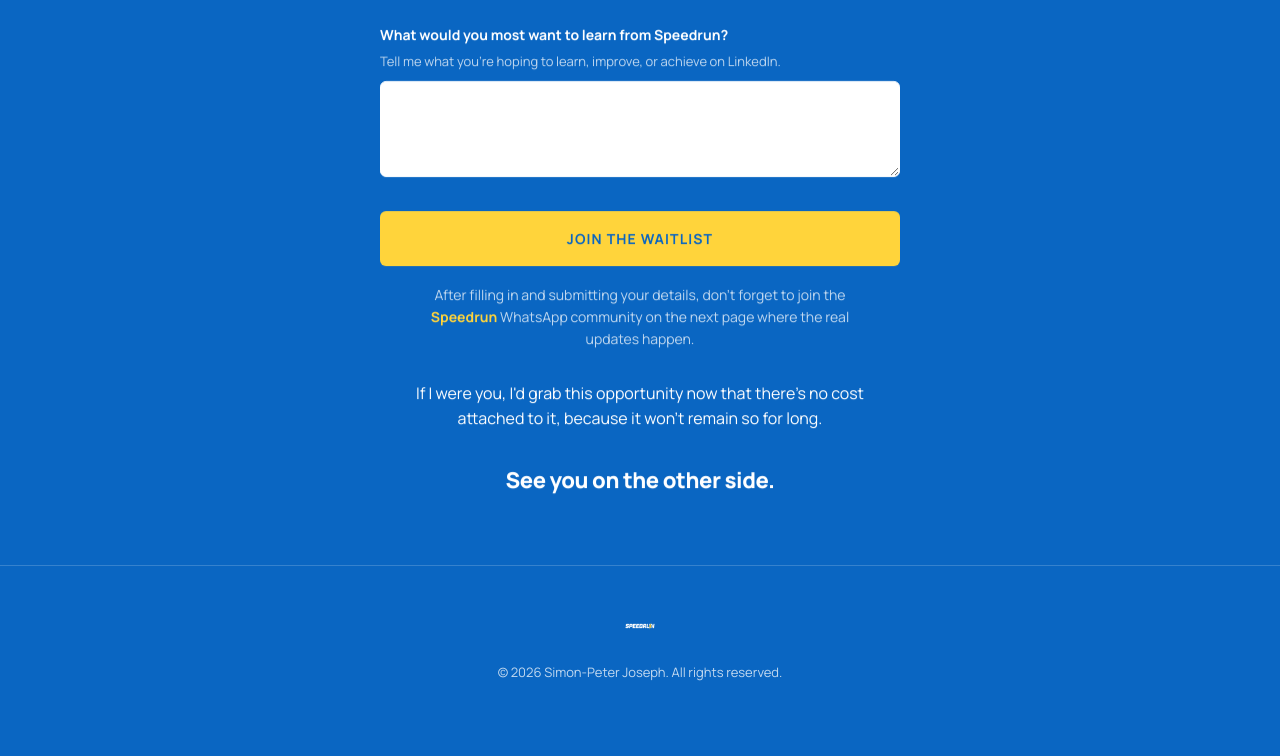
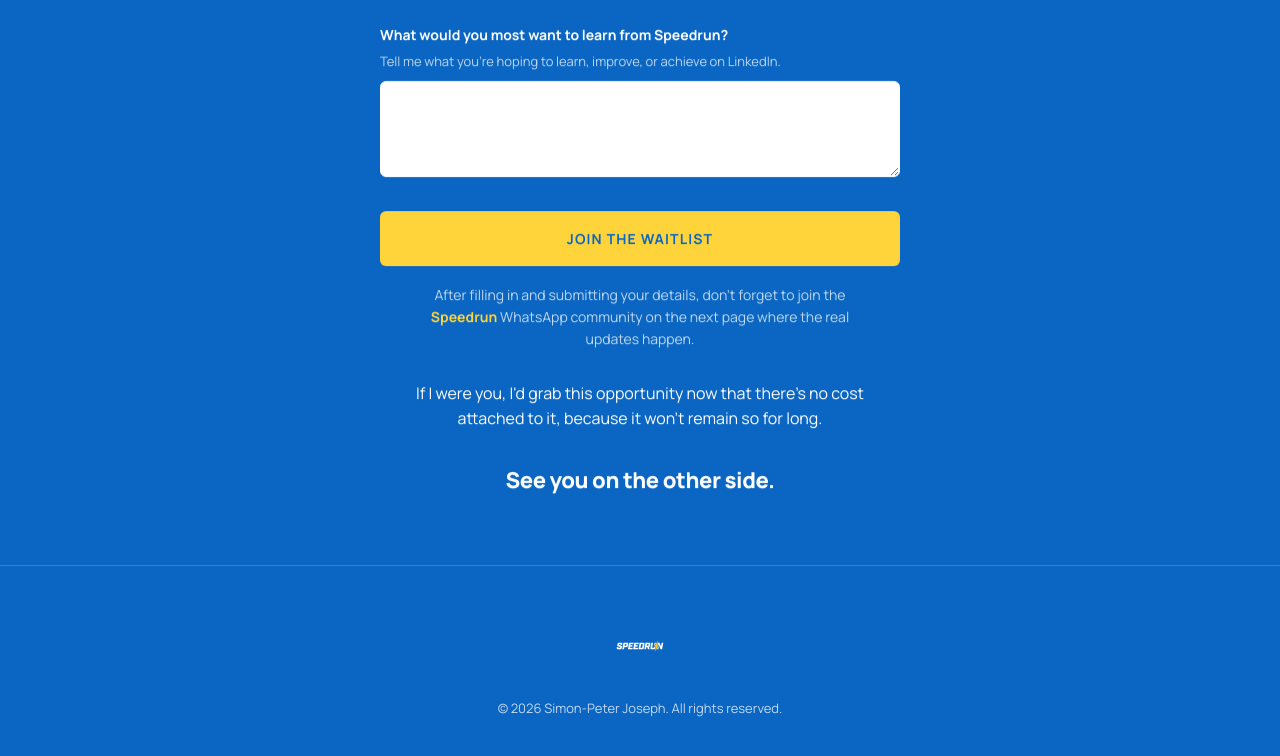
Before and after one commit to QrownOfficial/speedrunwaitlist, a plain HTML site: page index.html in a window 1280 px wide. Shown: the part 8987-9743 px from the top of the page. Before the commit the page ends 9711 px from the top, so only its background shows below. Drawn offline with Linux system fonts and the light colour scheme.

Commit message:
update index.html

```diff
--- a/index.html
+++ b/index.html
@@ -813,7 +813,7 @@
      FOOTER
      ============================================ */
   footer {
-    padding: 40px 0;
+    padding: 48px 0;
     background: var(--blue);
     color: var(--white);
     text-align: center;
@@ -822,9 +822,9 @@
 
   .footer-logo {
     display: block;
-    height: 40px;
+    height: 64px;
     width: auto;
-    margin: 0 auto 16px;
+    margin: 0 auto 20px;
   }
 
   footer p { font-size: 13px; color: var(--white-soft); }
```
